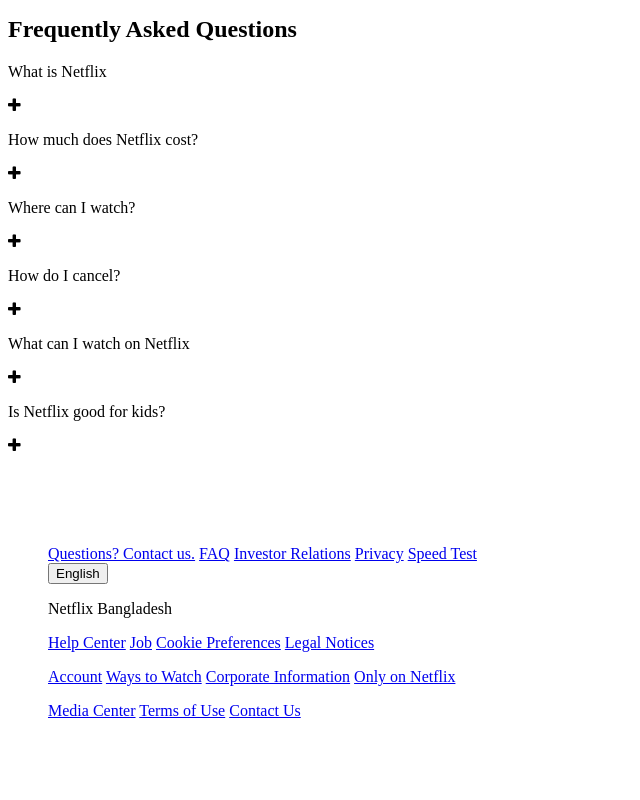
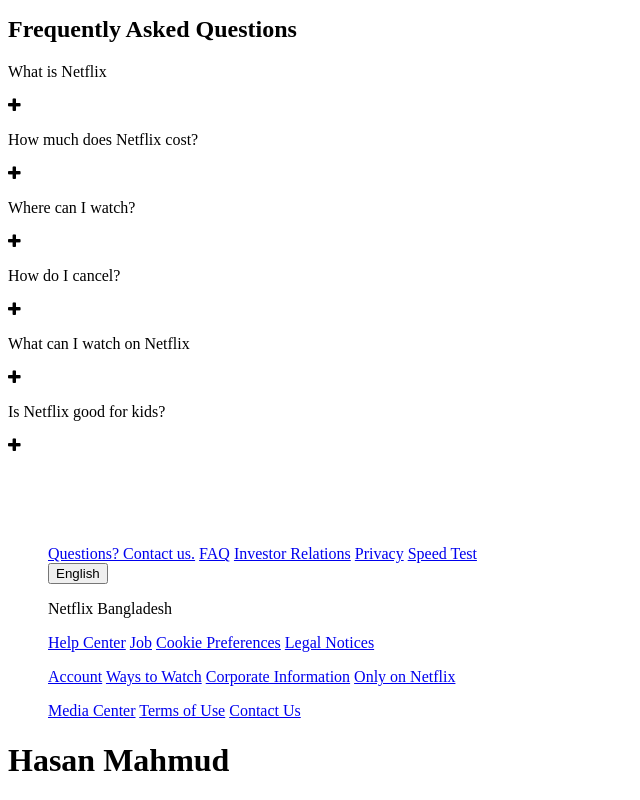
Before and after one commit to Hasan-mahmud-22/Netflix-Clone, a plain HTML site: page index.html in a window 1280 px wide. Shown: the part 783-1583 px from the top of the page, without its empty margins (0-640 px from the left). Before the commit the page ends 1519 px from the top, so only its background shows below. Drawn offline with Linux system fonts and the light colour scheme.

Commit message:
new branch added

```diff
--- a/index.html
+++ b/index.html
@@ -176,7 +176,7 @@
     </div>
   </footer>
 
-
+    <h1>Hasan Mahmud</h1>
 
 </body>
 </html>
```
